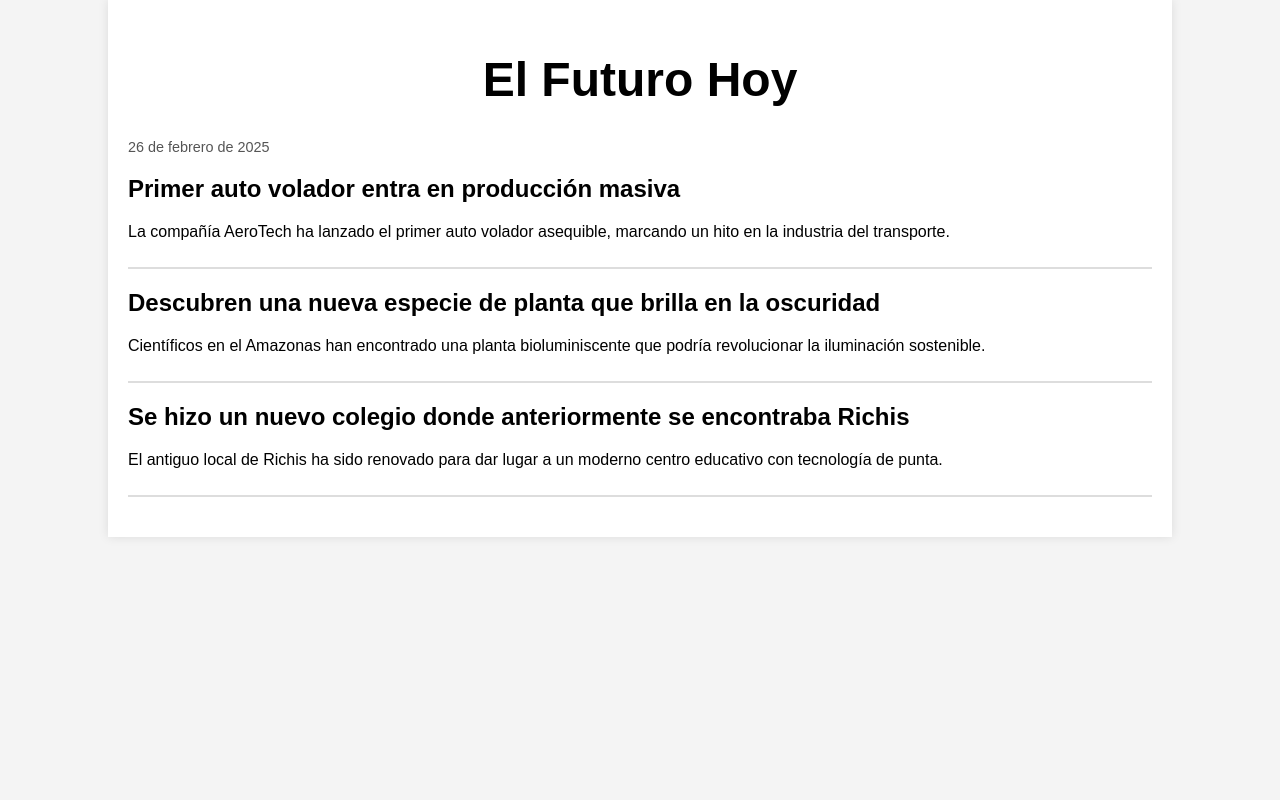
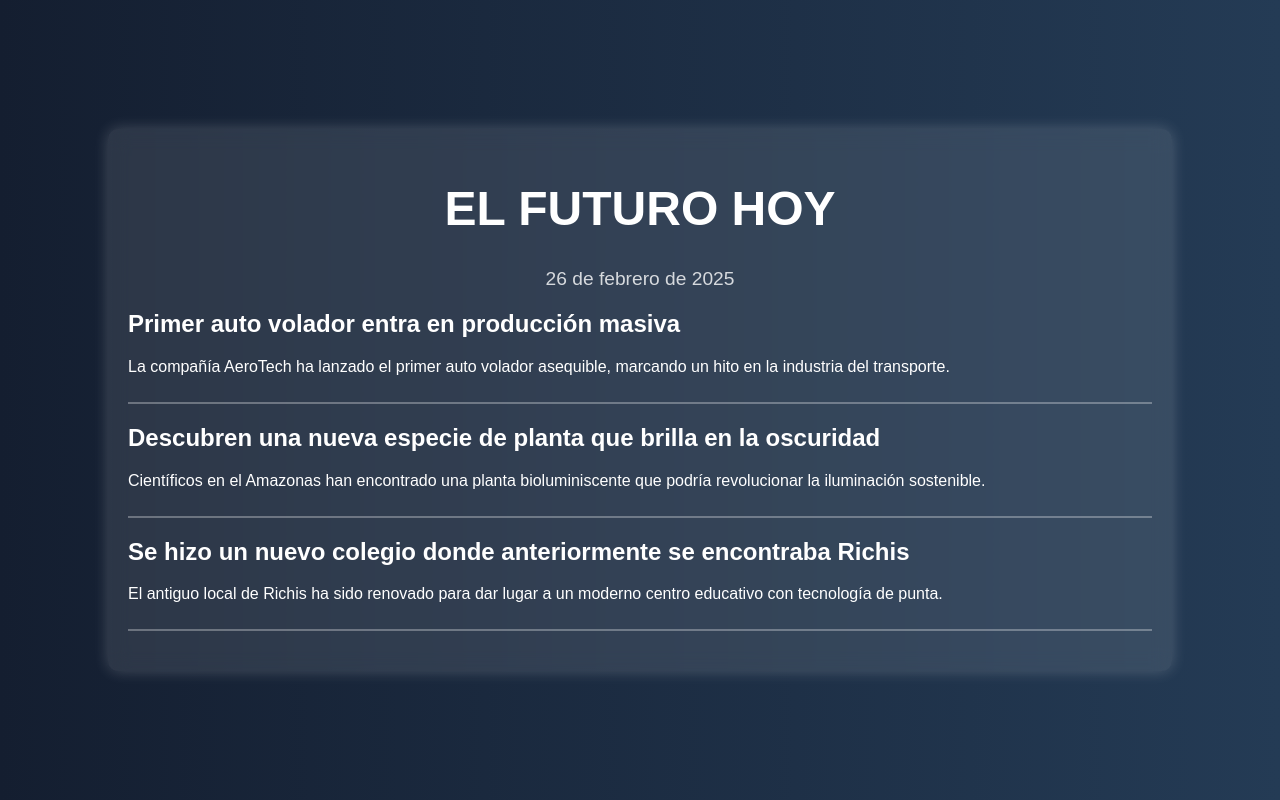
Before and after one commit to Nicxoyt/richis, a plain HTML site: page periodico.html in a window 1280 px wide. Drawn offline with Linux system fonts and the light colour scheme.

Commit message:
Update periodico.html

```diff
--- a/periodico.html
+++ b/periodico.html
@@ -6,30 +6,55 @@
     <title>El Futuro Hoy - Edición 2025</title>
     <style>
         body {
-            font-family: Arial, sans-serif;
+            font-family: 'Arial', sans-serif;
             margin: 0;
             padding: 0;
-            background-color: #f4f4f4;
+            background: linear-gradient(to right, #141e30, #243b55);
+            color: white;
+            display: flex;
+            justify-content: center;
+            align-items: center;
+            height: 100vh;
         }
         .container {
             width: 80%;
-            margin: auto;
-            background: white;
+            background: rgba(255, 255, 255, 0.1);
+            backdrop-filter: blur(10px);
             padding: 20px;
-            box-shadow: 0 0 10px rgba(0, 0, 0, 0.1);
+            border-radius: 10px;
+            box-shadow: 0 0 15px rgba(255, 255, 255, 0.2);
         }
         h1 {
             text-align: center;
             font-size: 3em;
+            text-transform: uppercase;
         }
         .news {
             margin-bottom: 20px;
             padding-bottom: 10px;
-            border-bottom: 2px solid #ddd;
+            border-bottom: 2px solid rgba(255, 255, 255, 0.3);
         }
         .date {
-            color: #555;
-            font-size: 0.9em;
+            text-align: center;
+            font-size: 1.2em;
+            opacity: 0.8;
+        }
+        .secret-button {
+            position: fixed;
+            bottom: 20px;
+            right: 20px;
+            width: 50px;
+            height: 50px;
+            background: rgba(255, 255, 255, 0.1);
+            border: none;
+            border-radius: 50%;
+            cursor: pointer;
+            transition: opacity 0.3s;
+            opacity: 0;
+        }
+        .secret-button:hover {
+            opacity: 1;
+            background: rgba(255, 255, 255, 0.3);
         }
     </style>
 </head>
@@ -53,5 +78,6 @@
             <p>El antiguo local de Richis ha sido renovado para dar lugar a un moderno centro educativo con tecnología de punta.</p>
         </div>
     </div>
+    <button class="secret-button" onclick="window.location.href='a.html'"></button>
 </body>
 </html>
```
